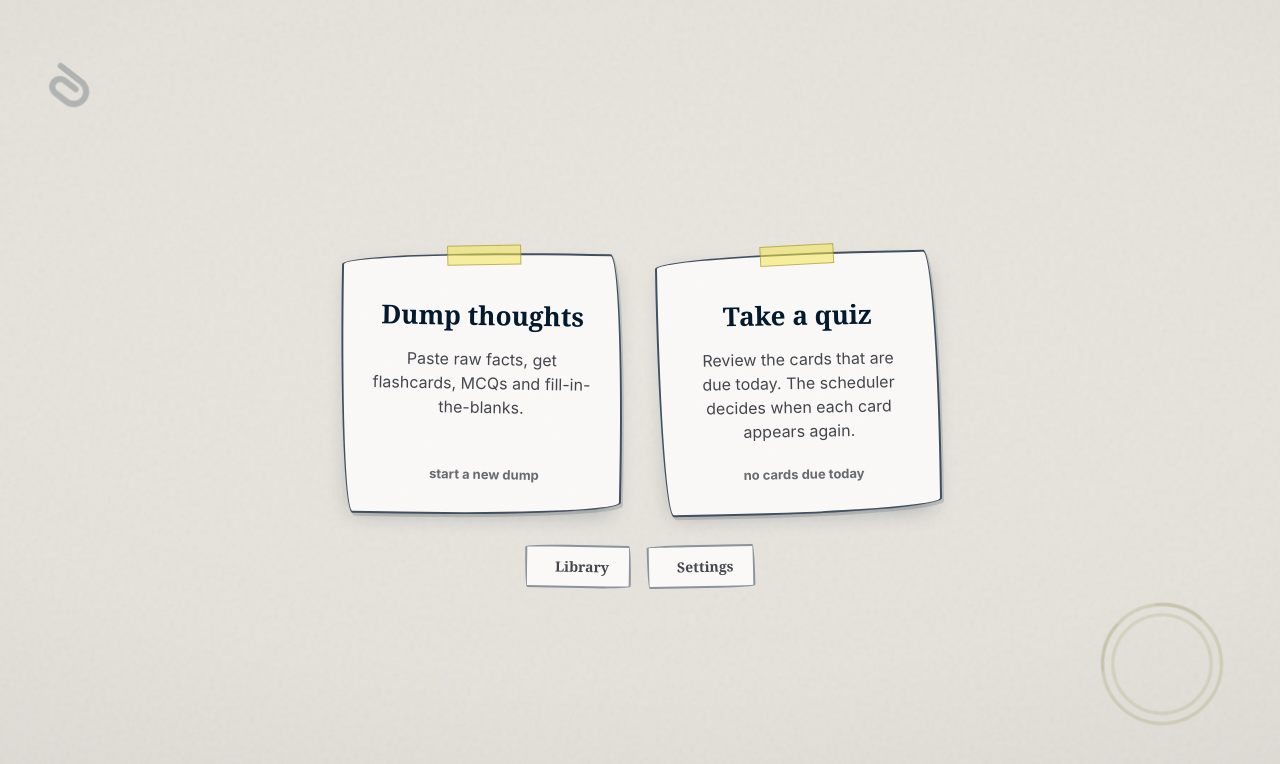
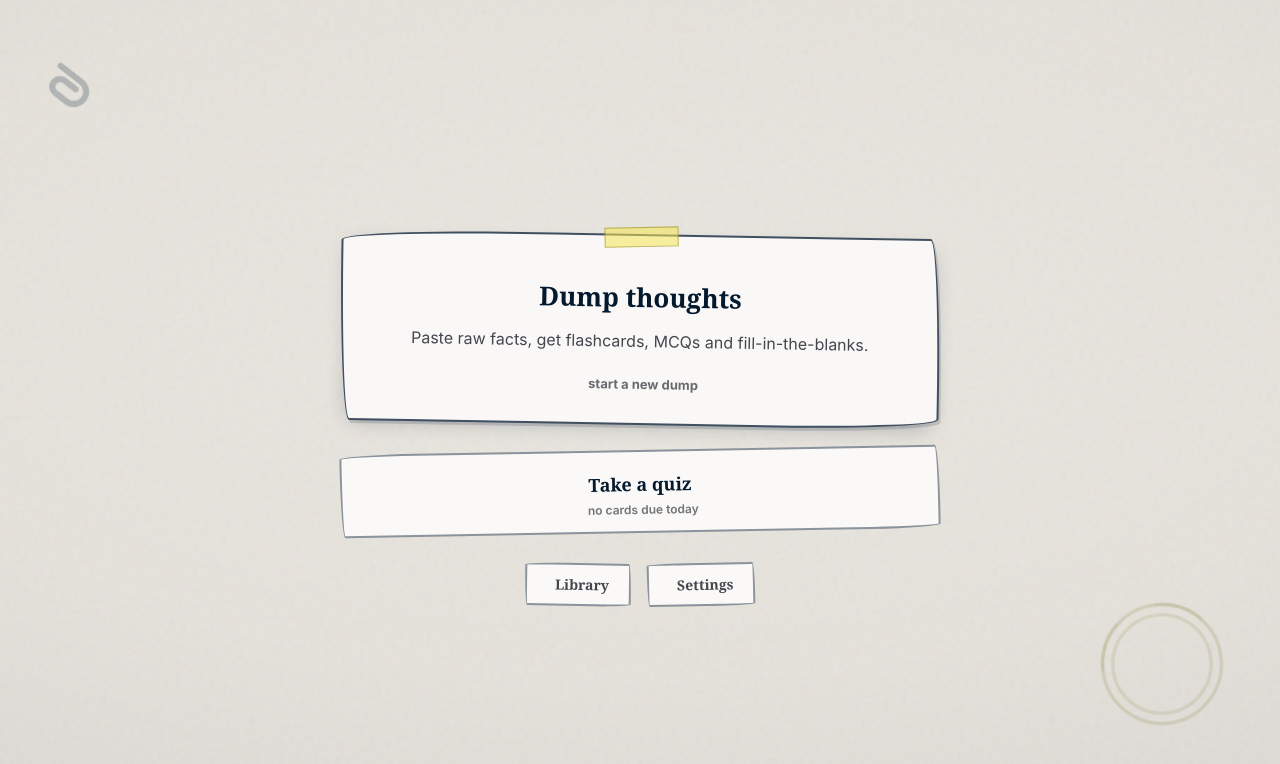
Before and after one commit to NonStickFryingPan/triviaKnight, a website: page index.html in a window 1280 px wide. Drawn offline with Linux system fonts and the light colour scheme.

Commit message:
Simplify home page: single dump card with quiz button below

```diff
--- a/css/style.css
+++ b/css/style.css
@@ -272,8 +272,8 @@ select { cursor: pointer; appearance: none; background: var(--paper); }
 
 .home-grid {
   display: grid;
-  grid-template-columns: 1fr 1fr;
-  gap: 34px;
+  grid-template-columns: 1fr;
+  gap: 26px;
   width: 100%;
   max-width: 600px;
   margin: 0 auto;
@@ -356,6 +356,45 @@ select { cursor: pointer; appearance: none; background: var(--paper); }
   }
 }
 .home-btn:active { transform: scale(0.97); }
+
+.home-quiz {
+  display: flex;
+  flex-direction: column;
+  align-items: center;
+  gap: 6px;
+  width: 100%;
+  padding: 14px 20px;
+  font-family: var(--font-display);
+  font-weight: 700;
+  font-size: 18px;
+  color: var(--ink);
+  background: var(--paper);
+  border: 2px solid rgba(3, 25, 46, 0.45);
+  border-radius: var(--radius-hand);
+  cursor: pointer;
+  transition: transform 0.16s ease-out, color 0.12s ease, border-color 0.12s ease, box-shadow 0.12s ease;
+  user-select: none;
+}
+.home-quiz .hc-icon { color: var(--olive); }
+.home-quiz .quiz-due {
+  display: flex;
+  align-items: center;
+  gap: 6px;
+  font-family: var(--font-body);
+  font-size: 12px;
+  font-weight: 600;
+  color: var(--on-surface-variant);
+  opacity: 0.75;
+}
+@media (hover: hover) and (pointer: fine) {
+  .home-quiz:hover {
+    color: var(--ink);
+    border-color: var(--ink);
+    transform: translateY(-2px) rotate(0.5deg);
+    box-shadow: var(--shadow);
+  }
+}
+.home-quiz:active { transform: scale(0.97); }
 
 @keyframes rise-in { from { opacity: 0; transform: translateY(10px); } }
 
--- a/index.html
+++ b/index.html
@@ -4,7 +4,7 @@
 <meta charset="utf-8"/>
 <meta name="viewport" content="width=device-width, initial-scale=1.0"/>
 <title>Trivia Knight</title>
-<link rel="stylesheet" href="css/style.css?v=20260817"/>
+<link rel="stylesheet" href="css/style.css?v=20260818"/>
 <link rel="icon" type="image/svg+xml" href="favicon.svg"/>
 </head>
 <body>
@@ -19,13 +19,13 @@
 
 <div id="toast" class="toast hidden"></div>
 
-<script defer src="js/utils.js?v=20260817"></script>
-<script defer src="js/vendor/ts-fsrs.js?v=20260817"></script>
-<script defer src="js/scheduler.js?v=20260817"></script>
-<script defer src="js/db.js?v=20260817"></script>
-<script defer src="js/cardTypes.js?v=20260817"></script>
-<script defer src="js/llmClient.js?v=20260817"></script>
-<script defer src="js/sheetsSync.js?v=20260817"></script>
-<script defer src="js/app.js?v=20260817"></script>
+<script defer src="js/utils.js?v=20260818"></script>
+<script defer src="js/vendor/ts-fsrs.js?v=20260818"></script>
+<script defer src="js/scheduler.js?v=20260818"></script>
+<script defer src="js/db.js?v=20260818"></script>
+<script defer src="js/cardTypes.js?v=20260818"></script>
+<script defer src="js/llmClient.js?v=20260818"></script>
+<script defer src="js/sheetsSync.js?v=20260818"></script>
+<script defer src="js/app.js?v=20260818"></script>
 </body>
 </html>
--- a/js/app.js
+++ b/js/app.js
@@ -27,7 +27,7 @@
     if (viewLoads.has(file)) return viewLoads.get(file);
     const p = new Promise((resolve, reject) => {
       const s = document.createElement('script');
-      s.src = file + '?v=20260817';
+      s.src = file + '?v=20260818';
       s.onload = () => {
         loadedViews.add(file);
         viewLoads.delete(file);
@@ -117,15 +117,13 @@
       Tk.el('span', { class: 'hc-meta' }, [Tk.icon('pen', 14), 'start a new dump'])
     ]);
 
-    const reviewCard = Tk.el('div', { class: 'paper home-card rot--1', role: 'link', tabindex: '0', onclick: go('/review') }, [
-      Tk.el('div', { class: 'tape' }),
-      Tk.el('span', { class: 'hc-icon' }, [Tk.icon('review', 26)]),
-      Tk.el('h2', { text: 'Take a quiz' }),
-      Tk.el('p', { text: 'Review the cards that are due today. The scheduler decides when each card appears again.' }),
-      Tk.el('span', { class: 'hc-meta hc-due', id: 'hc-due' }, [Tk.icon('target', 14), 'counting…'])
+    const quizBtn = Tk.el('button', { class: 'home-quiz rot--1', onclick: go('/review') }, [
+      Tk.el('div', { class: 'hc-icon' }, [Tk.icon('review', 20)]),
+      'Take a quiz',
+      Tk.el('span', { class: 'quiz-due', id: 'hc-due' }, [Tk.icon('target', 13), 'counting…'])
     ]);
 
-    grid.append(dumpCard, reviewCard);
+    grid.append(dumpCard, quizBtn);
 
     const secondary = Tk.el('div', { class: 'home-secondary' }, [
       Tk.el('a', { class: 'home-btn rot-1', href: '#/library' }, [Tk.icon('library', 15), 'Library']),
```
